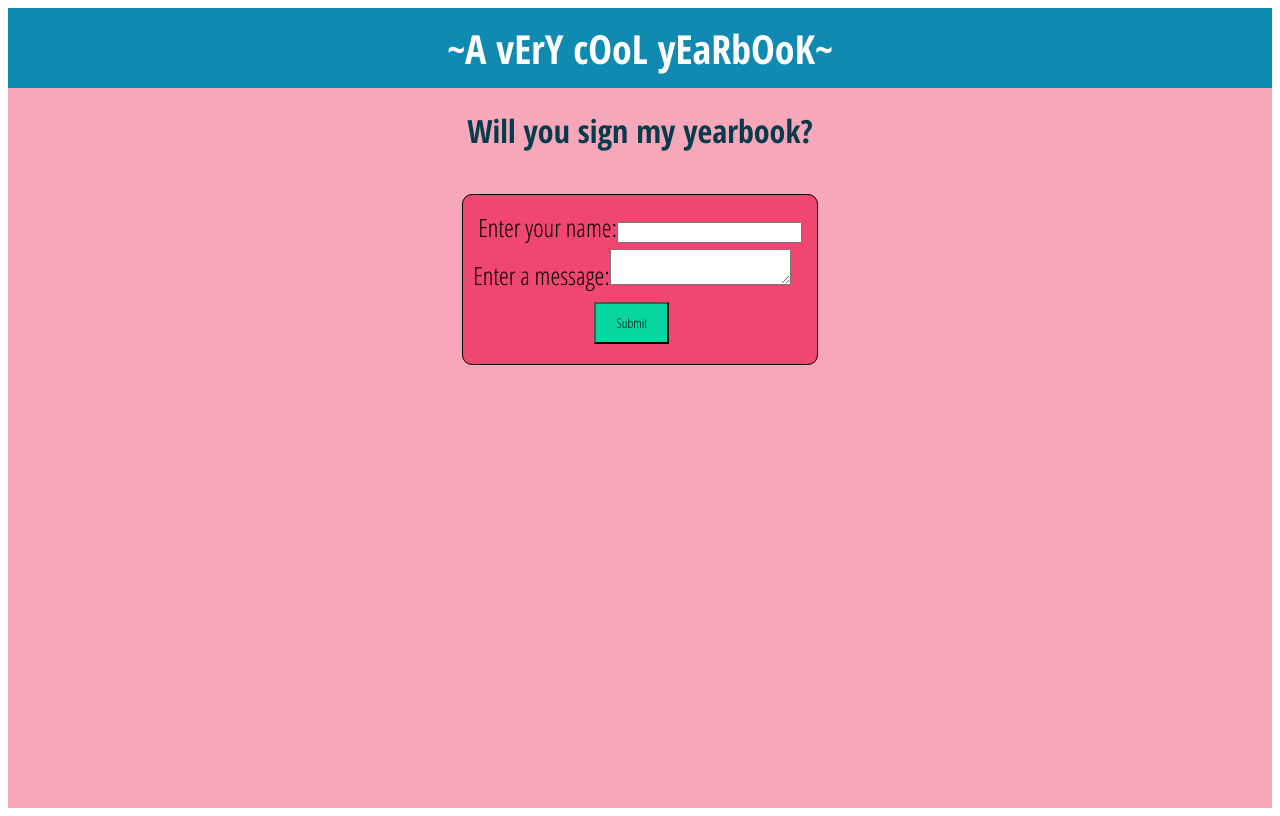
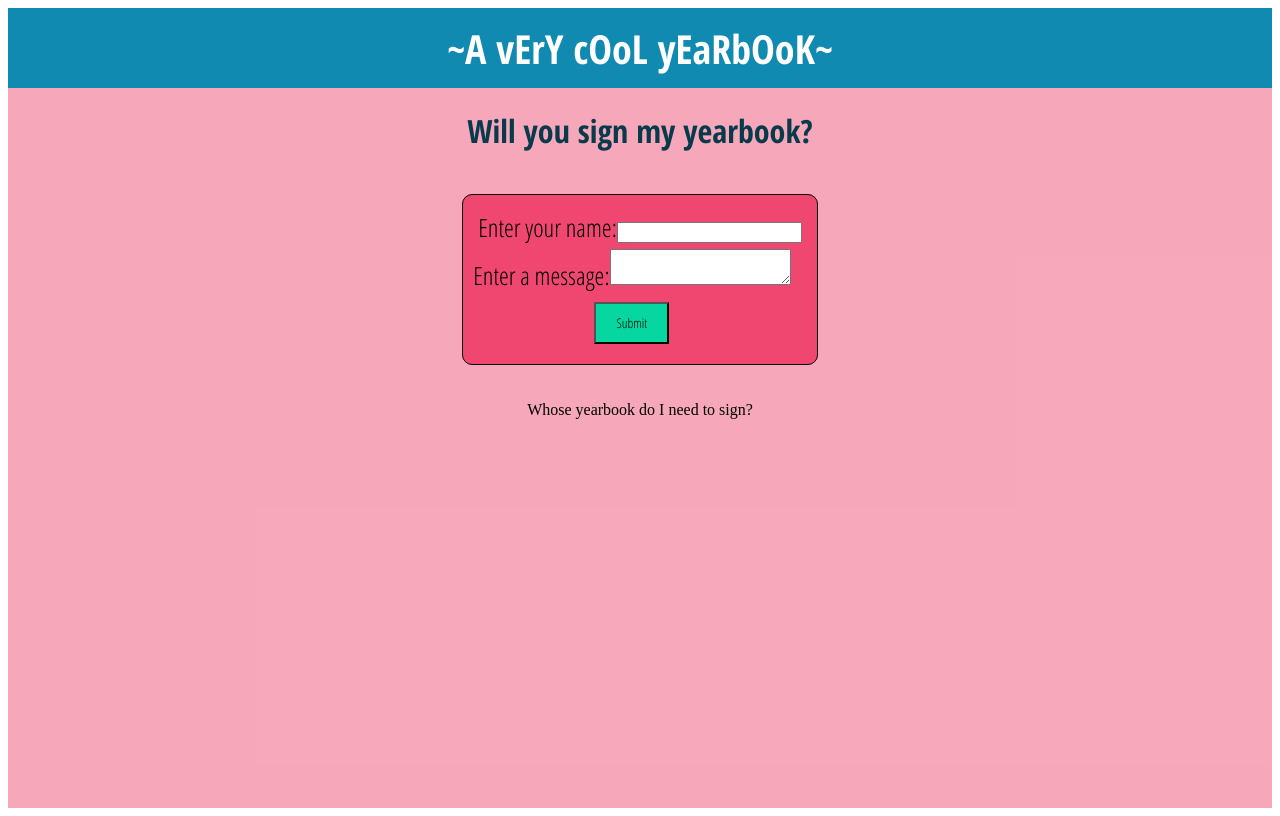
Before and after one commit to michellerenehey/adv-react-guestbook, a React (Create React App) app: page / in a window 1280 px wide. Built offline with nearby package versions, Linux system fonts and the light colour scheme.

Commit message:
started list component, but need to update

```diff
--- a/src/App.jsx
+++ b/src/App.jsx
@@ -2,6 +2,7 @@ import './App.css';
 import Home from './views/Home/Home';
 import Header from './components/Header/Header';
 import Guestbook from './components/Guestbook/Guestbook';
+import Friends from './components/Friends/Friends';
 
 function App() {
   return (
@@ -9,6 +10,7 @@ function App() {
       <Header />
       <Home />
       <Guestbook />
+      <Friends />
     </div>
   );
 }
--- /dev/null
+++ b/src/components/Friends/Friends.jsx
@@ -0,0 +1,13 @@
+import './Friends.css';
+import { useUser } from '../../context/UserContext';
+
+export default function Friends() {
+  const { user } = useUser();
+  console.log(user);
+  return (
+    <div>
+      <p>Whose yearbook do I need to sign?</p>
+      <p>{user}</p>
+    </div>
+  );
+}
```
Also changed, not shown: src/components/Friends/Friends.css (added), 1 other file (tests, documents, lock files or other folders).
